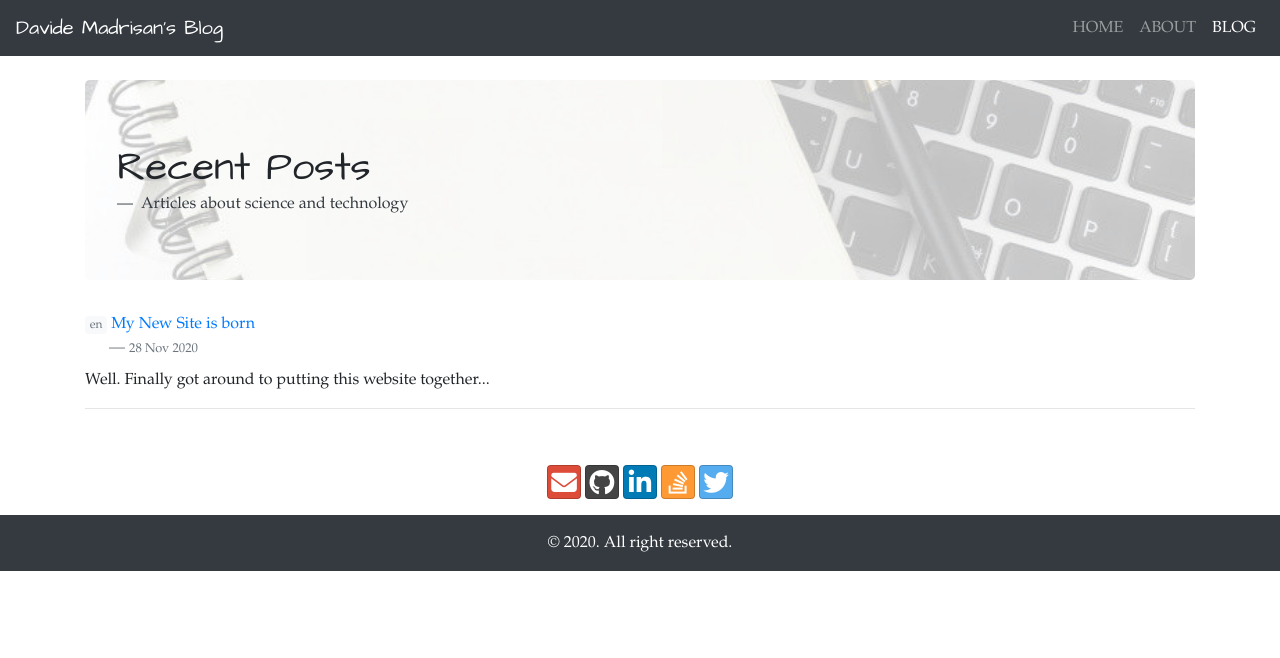
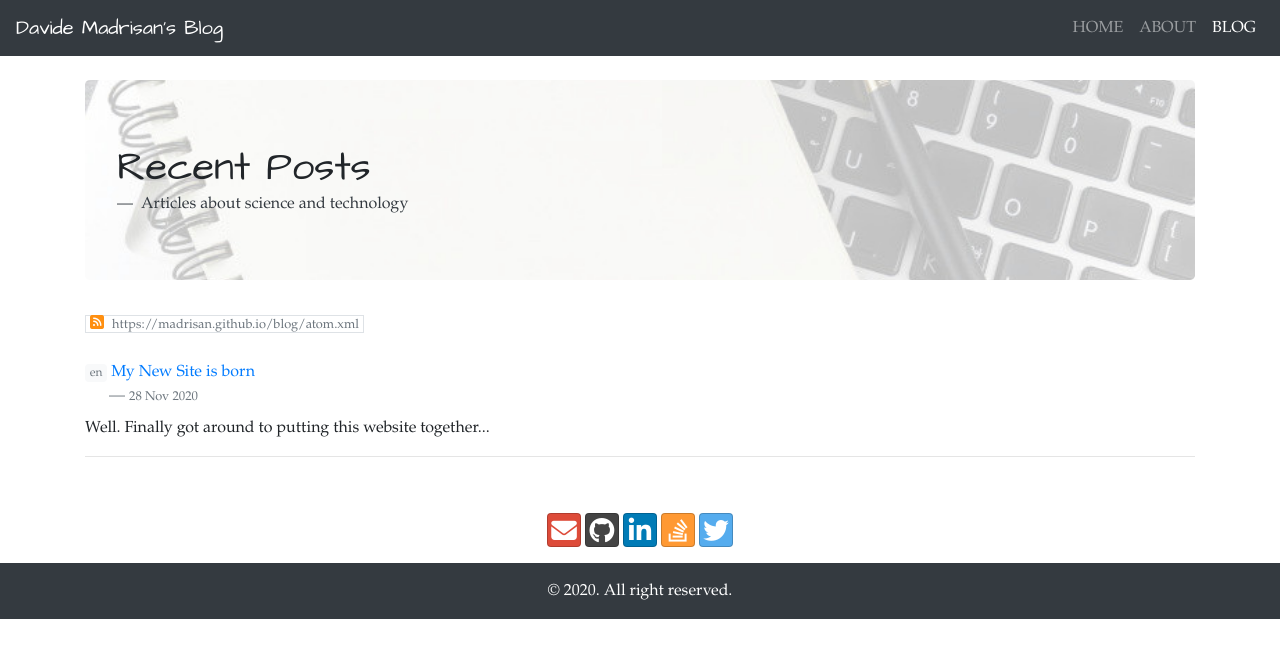
Before and after one commit to madrisan/madrisan.github.io, a Jekyll site: the page built from blog/index.html, in a window 1280 px wide. Shown: the top 658 px of the page. Built offline with Jekyll 4.4.1, drawn with Linux system fonts in a browser that asks for light colours; nearby versions of some CDN libraries.

Commit message:
Add to the blog main page a link to the RSS resource
Signed-off-by: Davide Madrisan <davide.madrisan@gmail.com>

```diff
--- a/assets/css/blog.css
+++ b/assets/css/blog.css
@@ -8,3 +8,7 @@ a.posts {
     background-size: cover;
     height: 200px;
 }
+
+.fa-rss-color {
+    color: #ff8f10;
+}
--- a/blog/atom.xml
+++ b/blog/atom.xml
@@ -5,8 +5,8 @@ layout: feed
 <feed xmlns="http://www.w3.org/2005/Atom">
 
  <title>Madrisan Davide's Blog</title>
- <link href="http://madrisan.github.io/blog/atom.xml" rel="self"/>
- <link href="http://madrisan.github.io/blog"/>
+ <link href="https://madrisan.github.io/blog/atom.xml" rel="self"/>
+ <link href="https://madrisan.github.io/blog"/>
  <updated>{{ site.time | date_to_xmlschema }}</updated>
  <id>http://madrisan.github.io/blog</id>
  <author>
@@ -17,7 +17,7 @@ layout: feed
  {% for post in site.posts %}
  <entry>
    <title>{{ post.title }}</title>
-   <link href="http://madrisan.github.io{{ post.url }}"/>
+   <link href="https://madrisan.github.io{{ post.url }}"/>
    <updated>{{ post.date | date_to_xmlschema }}</updated>
    <id>http://madrisan.github.io/{{ post.id }}</id>
    <content type="html">{{ post.content | xml_escape }}</content>
--- a/blog/index.html
+++ b/blog/index.html
@@ -34,6 +34,16 @@ title: Davide Madrisan's Blog
         </blockquote>
     </div>
 
+    <div class="row pb-4">
+        <div class="col">
+            <span class="border">
+                <i class="fa fa-rss-square fa-rss-color ml-1" aria-hidden="true"></i>
+		<span class="ml-1 mr-1 text-secondary">
+                    <small>https://madrisan.github.io/blog/atom.xml</small>
+                </span>
+            </span>
+        </div>
+    </div>
     <div class="row">
         {% for post in site.posts %}
         <div class="col">
```
